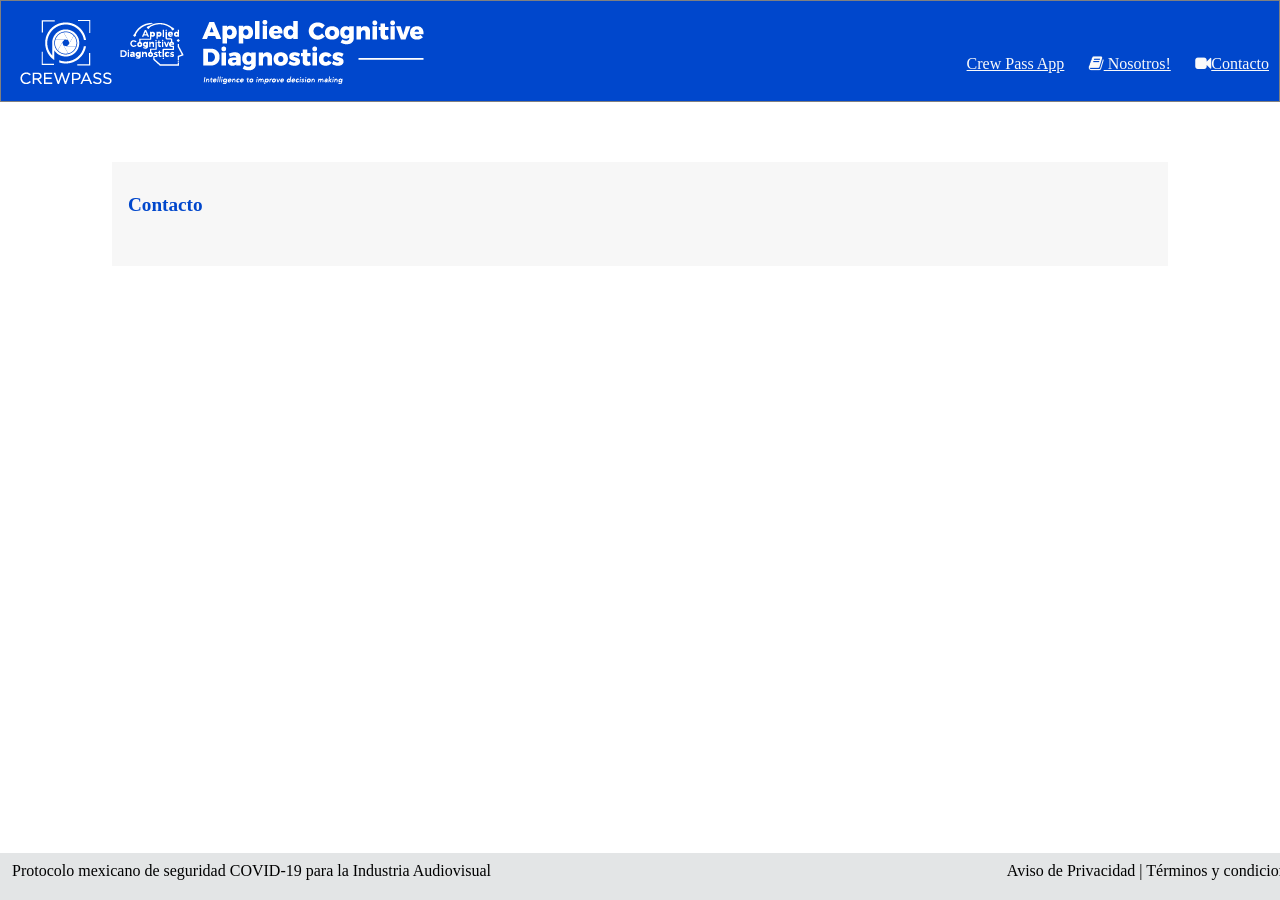
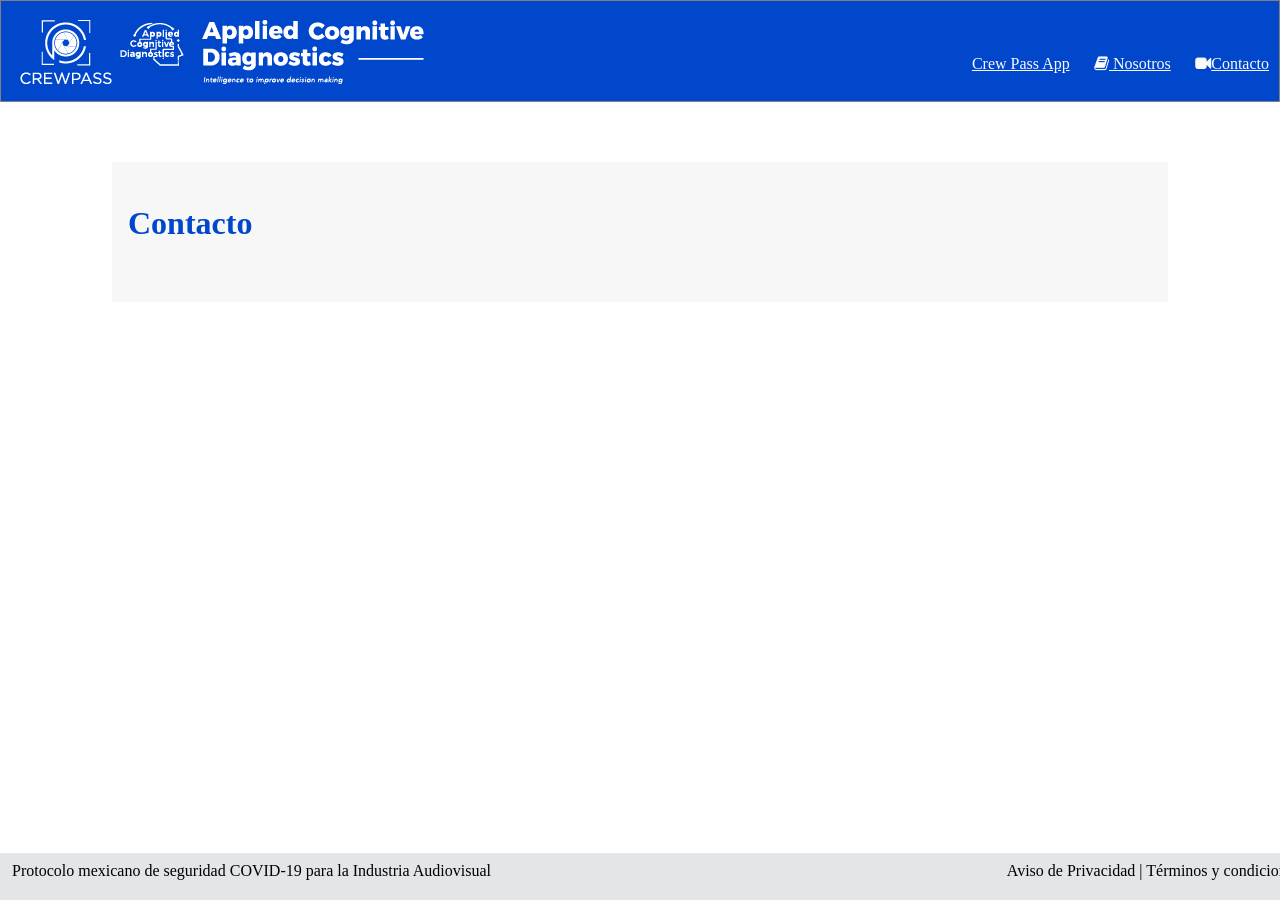
Before and after one commit to CrewPass/crewpass.github.io, a Jekyll site: the page built from contacto.html, in a window 1280 px wide. Built offline with Jekyll 4.4.1, drawn with Linux system fonts in a browser that asks for light colours.

Commit message:
Update default.html

```diff
--- a/_layouts/default.html
+++ b/_layouts/default.html
@@ -50,7 +50,7 @@
 			h1 {
 			    color: #0047CC;
 			    font-family: 'Work Sans';
-		            font-size: 1.2em;
+		            font-size: 2em;
 			}
 
 			h2 {
@@ -208,7 +208,7 @@
 		<br><br><br>
 		<nav class="navigation-bar" vertical-align: text-bottom;>
 	<a class="light" href="/CP-app.html">Crew Pass App</a>
-	<a class="light" href="/nosotros.html"  style="padding:20px;"><i class="fa fa-book" aria-hidden="true"></i> Nosotros!</a>
+	<a class="light" href="/nosotros.html"  style="padding:20px;"><i class="fa fa-book" aria-hidden="true"></i> Nosotros</a>
 	<a class="light" href="/contacto.html" style="margin-right: 10px;"> <i class="fa fa-video-camera" aria-hidden="true"></i>Contacto</a>
 		  </nav>
     	</header>
```
